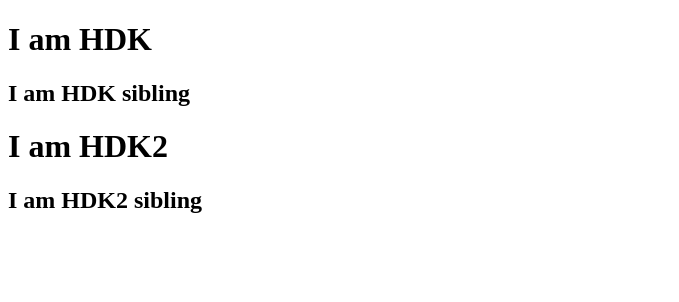
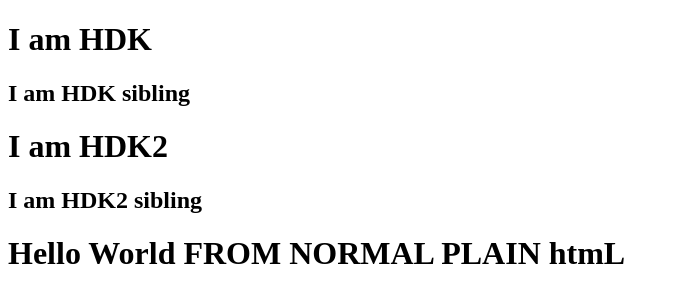
Before and after one commit to khardikk/React-0-100, a plain HTML site: page index.html in a window 1280 px wide. Shown: the whole page, without its empty margins (0-679 px from the left). Drawn offline with nearby package versions, Linux system fonts and the light colour scheme.

Commit message:
Lecture 1 done

```diff
--- a/index.html
+++ b/index.html
@@ -11,8 +11,12 @@
     </head>
     <body>
         <div id = 'root'>
-            <!-- Hello world using html -->
-            <!-- <h1> Hello World </h1> -->
+            <!-- Hello world using html WHICH will get replaced by the
+            rendering parent method -->
+            <h1> Hello World </h1>
+        </div>
+        <div>
+            <h1> Hello World FROM NORMAL PLAIN htmL</h1>
         </div>
 
         <!-- Hello World Program using JS -->
```
